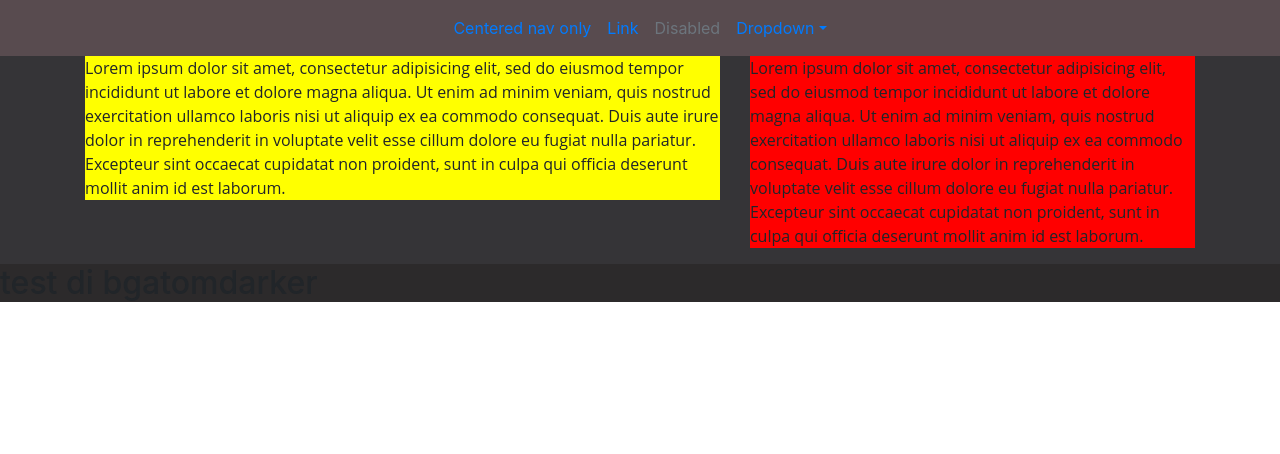
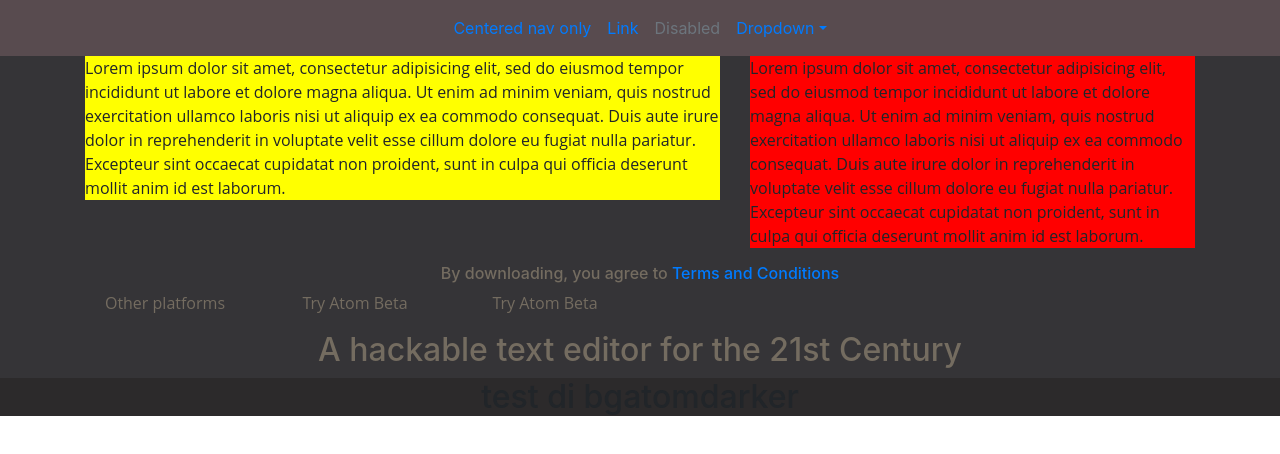
Before and after one commit to AlexTucci/AlexTucci.github.io, a plain HTML site: page atom.html in a window 1280 px wide. Drawn offline with nearby package versions, Linux system fonts and the light colour scheme.

Commit message:
andato avanto bug fixing

```diff
--- a/atom.html
+++ b/atom.html
@@ -58,14 +58,52 @@
             <p>Lorem ipsum dolor sit amet, consectetur adipisicing elit, sed do eiusmod tempor incididunt ut labore et dolore magna aliqua. Ut enim ad minim veniam, quis nostrud exercitation ullamco laboris nisi ut aliquip ex ea commodo consequat. Duis aute irure dolor in reprehenderit in voluptate velit esse cillum dolore eu fugiat nulla pariatur. Excepteur sint occaecat cupidatat non proident, sunt in culpa qui officia deserunt mollit anim id est laborum.</p>
           </div>
         </div>
+        <div class="text-center col-lg-12">
+
+
+        <h6 class="text-center textbeigiolino"> By downloading, you agree to <a href="https://help.github.com/articles/github-open-source-applications-terms-and-conditions/">Terms and Conditions</a> </h6>
+        </div>
+
       </div>
+
+
+
+      <div class="row textbeigiolino text-center">
+        <div class="col-lg-2">
+          <p>Other platforms</p>
+        </div>
+        <div class="col-lg-2">
+          <p>Try Atom Beta</p>
+        </div>
+        <div class="col-lg-2">
+          <p>Try Atom Beta</p>
+        </div>
+      </div>
+
+
+
+
+<div class="row">
+  <div class="col-lg-12 text-center textbeigiolino">
+
+  <h2>A hackable text editor for the 21st Century</h2>
+</div>
+
+</div>
+
+
+
+
+
+
+
     </div>
 
   </div>
 
   <div class="bgatomdarker">
     <div class="">
-      <h2>test di bgatomdarker</h2>
+      <h2 class="text-center">test di bgatomdarker</h2>
     </div>
   </div>
 
--- a/css/master.css
+++ b/css/master.css
@@ -56,6 +56,10 @@ p {
 
 }
 
+.textbeigiolino {
+  color: #746c60;
+
+}
 
 
 .lacquer{
```
Also changed, not shown: wakatime.html (+1 -1 lines).
